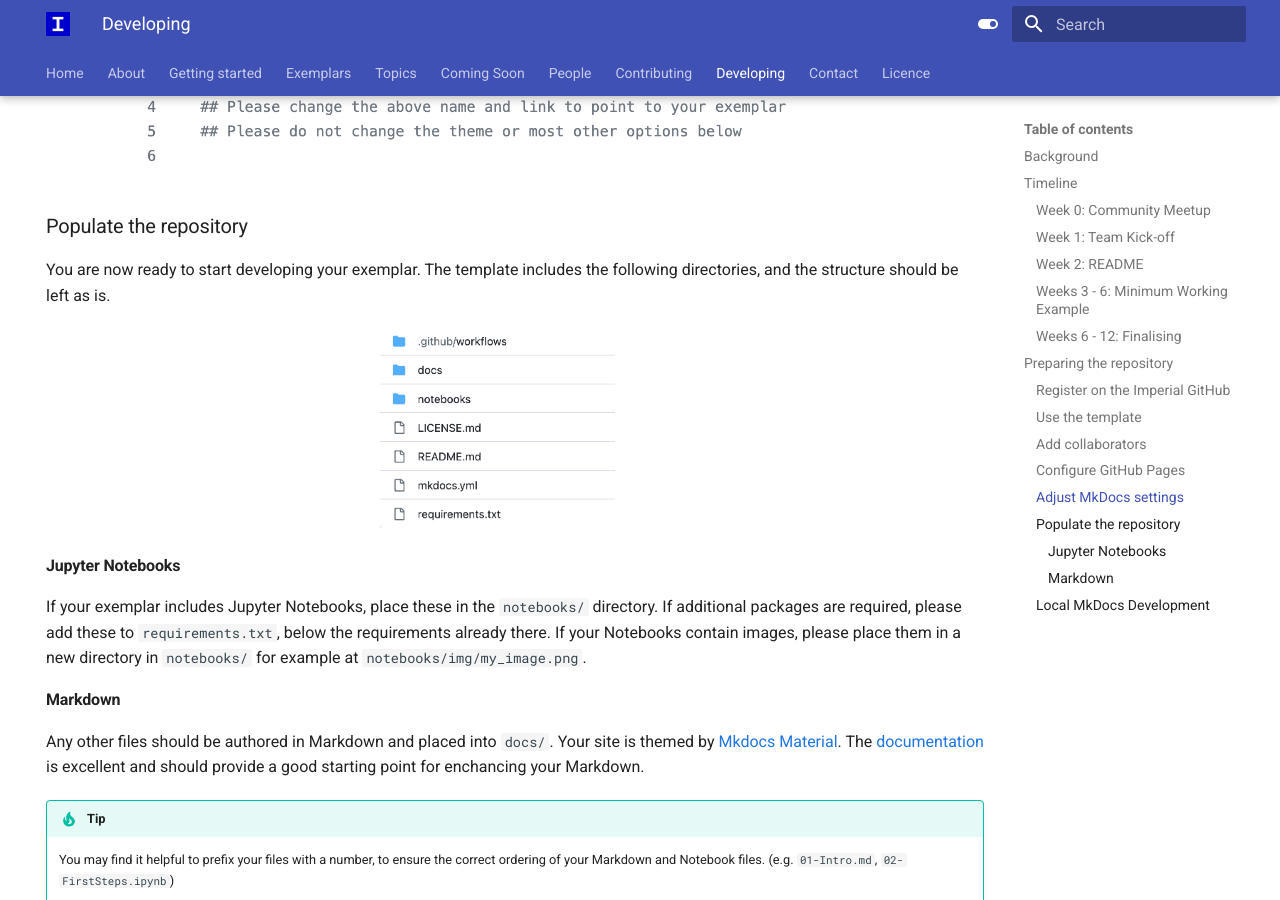
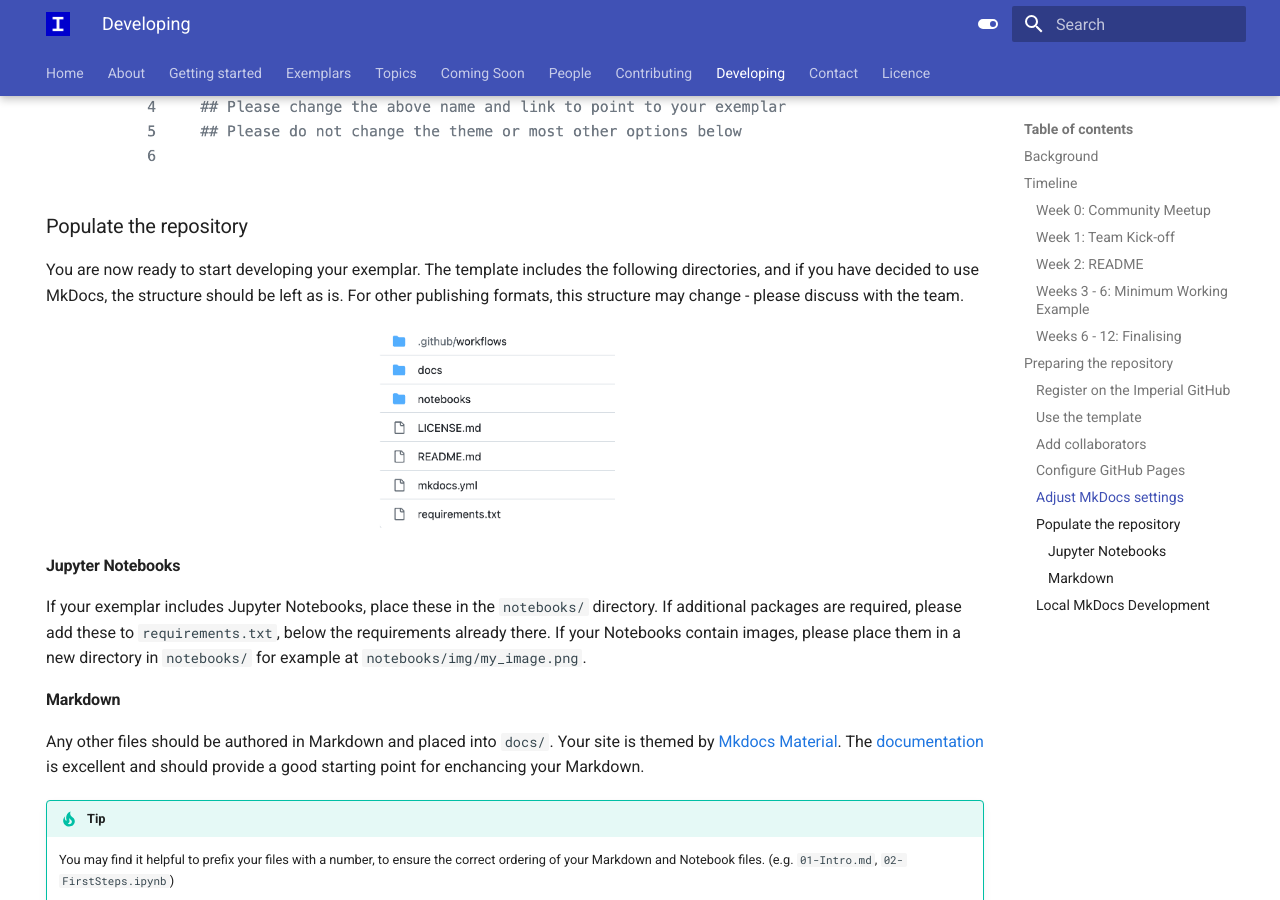
Before and after one commit to ImperialCollegeLondon/ReCoDE-home, an MkDocs documentation site: the page built from docs/developing.md, in a window 1280 px wide and 900 px high, scrolled down 5188 px. Built offline with MkDocs 1.6.1 and Material for MkDocs 9.7.7, drawn with Linux system fonts in a browser that asks for light colours.

Commit message:
Update docs/developing.md

```diff
--- a/docs/developing.md
+++ b/docs/developing.md
@@ -124,7 +124,7 @@ Edit `mkdocs.yml`, changing the **site_name** to **ReCoDE *Your Exemplar Name***
 
 ### Populate the repository
 
-You are now ready to start developing your exemplar. The template includes the following directories, and the structure should be left as is.
+You are now ready to start developing your exemplar. The template includes the following directories, and if you have decided to use MkDocs, the structure should be left as is. For other publishing formats, this structure may change - please discuss with the team.
 
 ![Files and directories listing](assets/img/github/dir-listing.png)
 
```
